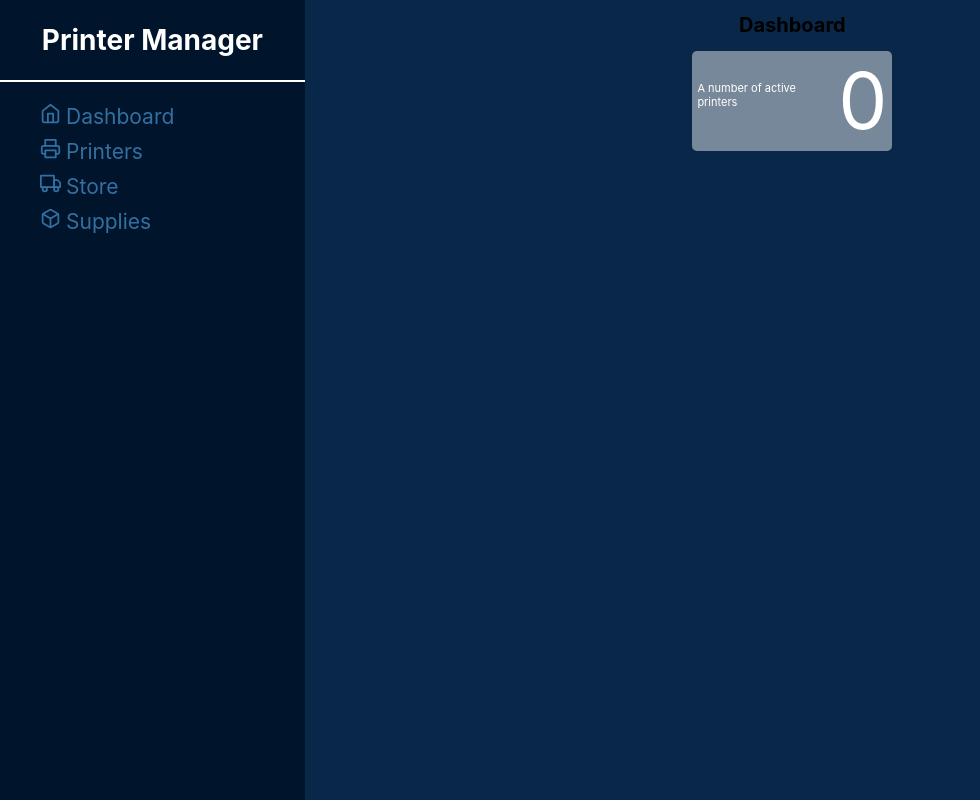
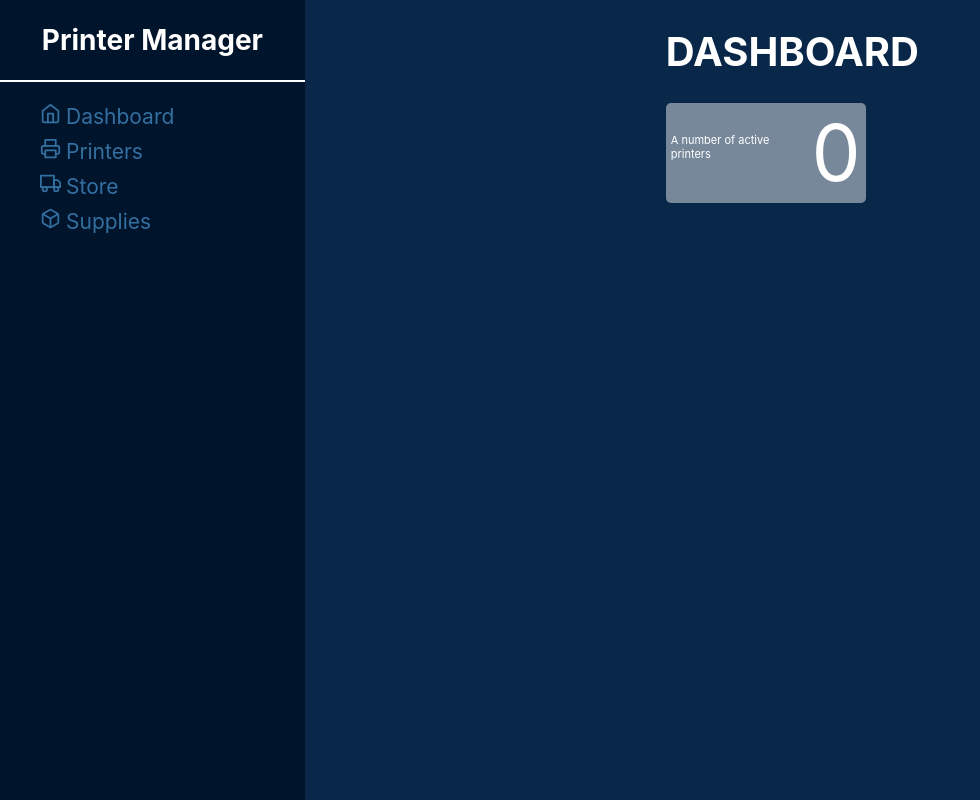
Before and after one commit to BTchorzewski/printer-manager-front, a React (Create React App) app: page / in a window 1280 px wide. Shown: the whole page, without its empty margins (0-980 px from the left). Built offline with nearby package versions, Linux system fonts and the light colour scheme; no server answers.

Commit message:
styled dashboard.

```diff
--- a/src/pages/Dashboard/Dasboard.scss
+++ b/src/pages/Dashboard/Dasboard.scss
@@ -0,0 +1,8 @@
+@import "src/sass/main";
+.Dashboard {
+  &__title {
+    color: $white-color;
+    text-transform: uppercase;
+    font-size: 4rem;
+  }
+}
--- a/src/pages/Dashboard/Dashboard.tsx
+++ b/src/pages/Dashboard/Dashboard.tsx
@@ -1,4 +1,5 @@
 import React from 'react';
+import './Dasboard.scss';
 import { NumberOfPrinters } from '../../components/Dashboard/NumberOfPrinters/NumberOfPrinters';
 
 export function Dashboard() {
```
